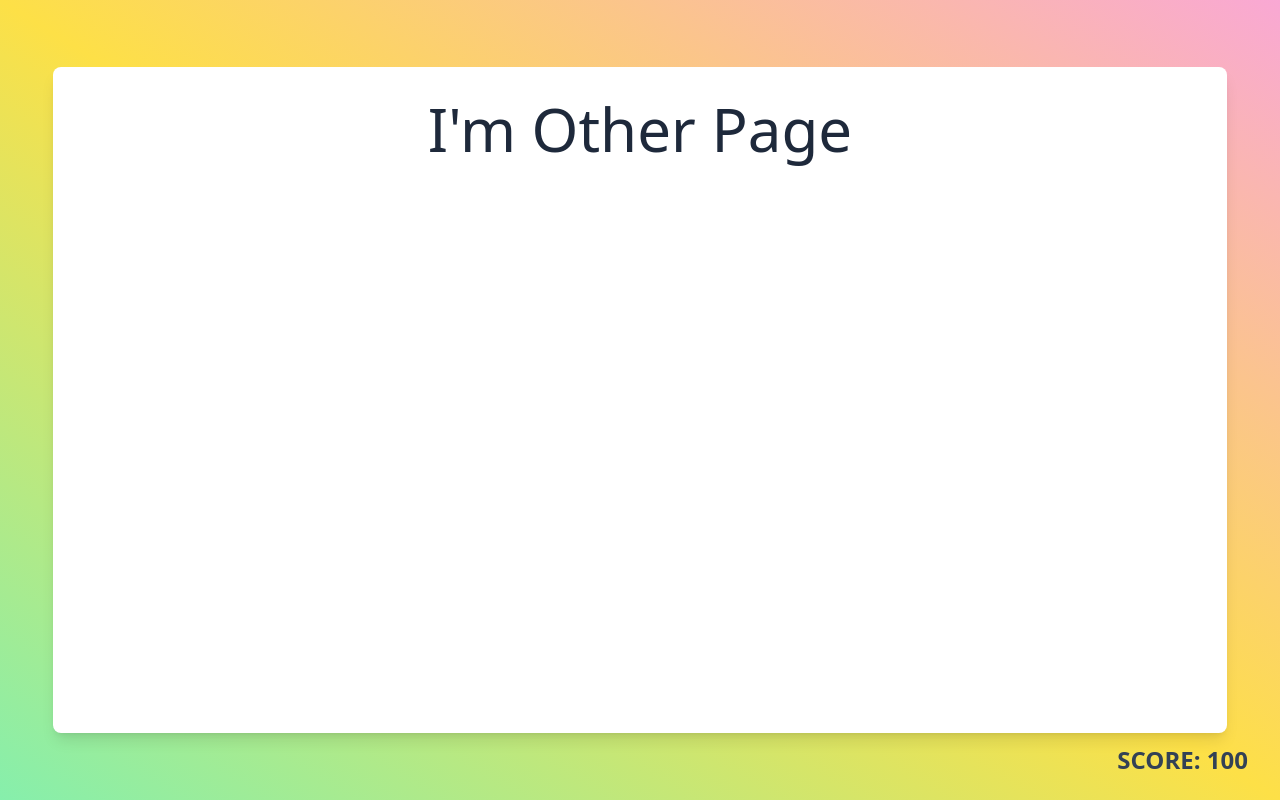
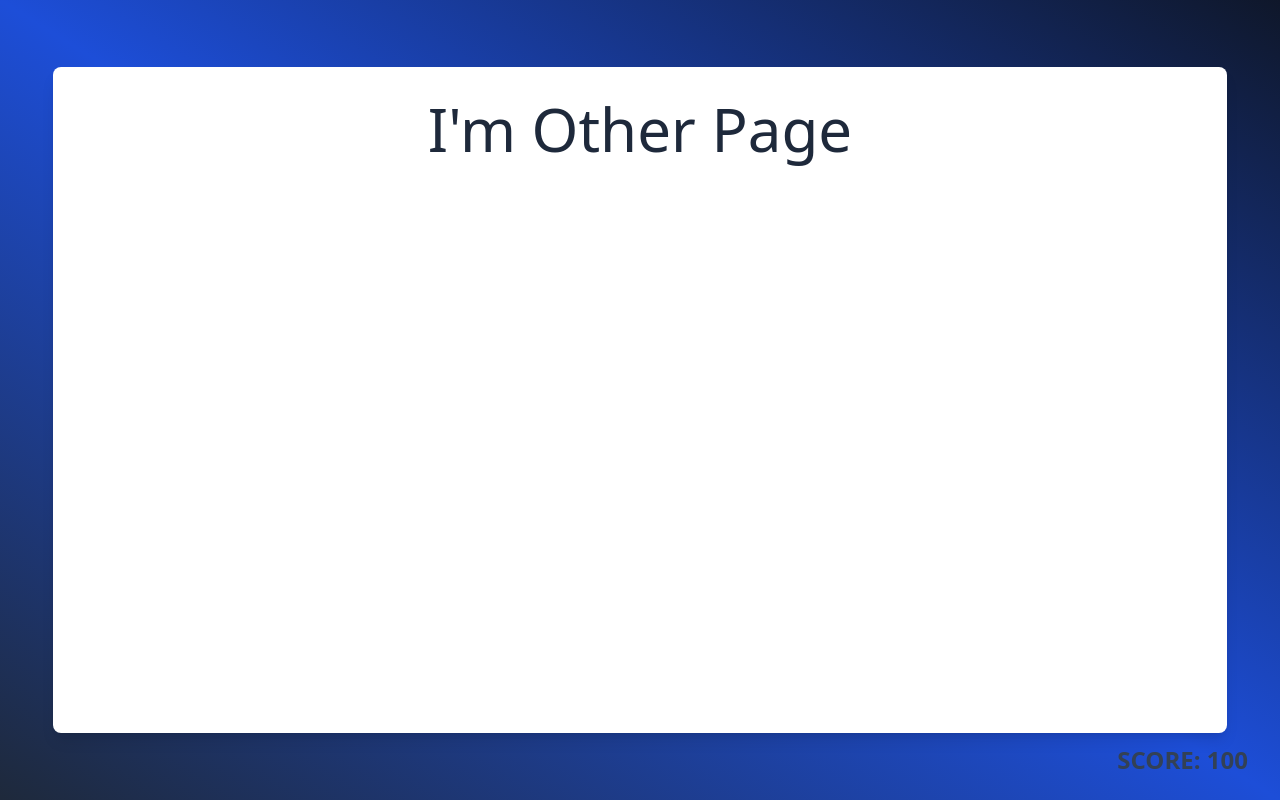
Before and after one commit to rngmatch/vue-api-week8, a Vue app: page /question/category/1 in a window 1280 px wide. Built offline with nearby package versions, Linux system fonts and the light colour scheme; the HTML template or start-up script is replaced by a standard one.

Commit message:
fin video 1

```diff
--- a/src/App.vue
+++ b/src/App.vue
@@ -11,7 +11,7 @@
 
 <style lang="postcss" scoped>
 main {
-  @apply flex h-screen items-center justify-center bg-gradient-to-tr from-green-300 via-yellow-300 to-pink-300;
+  @apply flex h-screen items-center justify-center bg-gradient-to-tr from-slate-800 via-blue-700 to-slate-900;
   & .card {
     @apply flex h-5/6 min-h-fit w-11/12 flex-col items-center gap-16 overflow-auto rounded-lg bg-white p-8 shadow-lg;
   }
```
